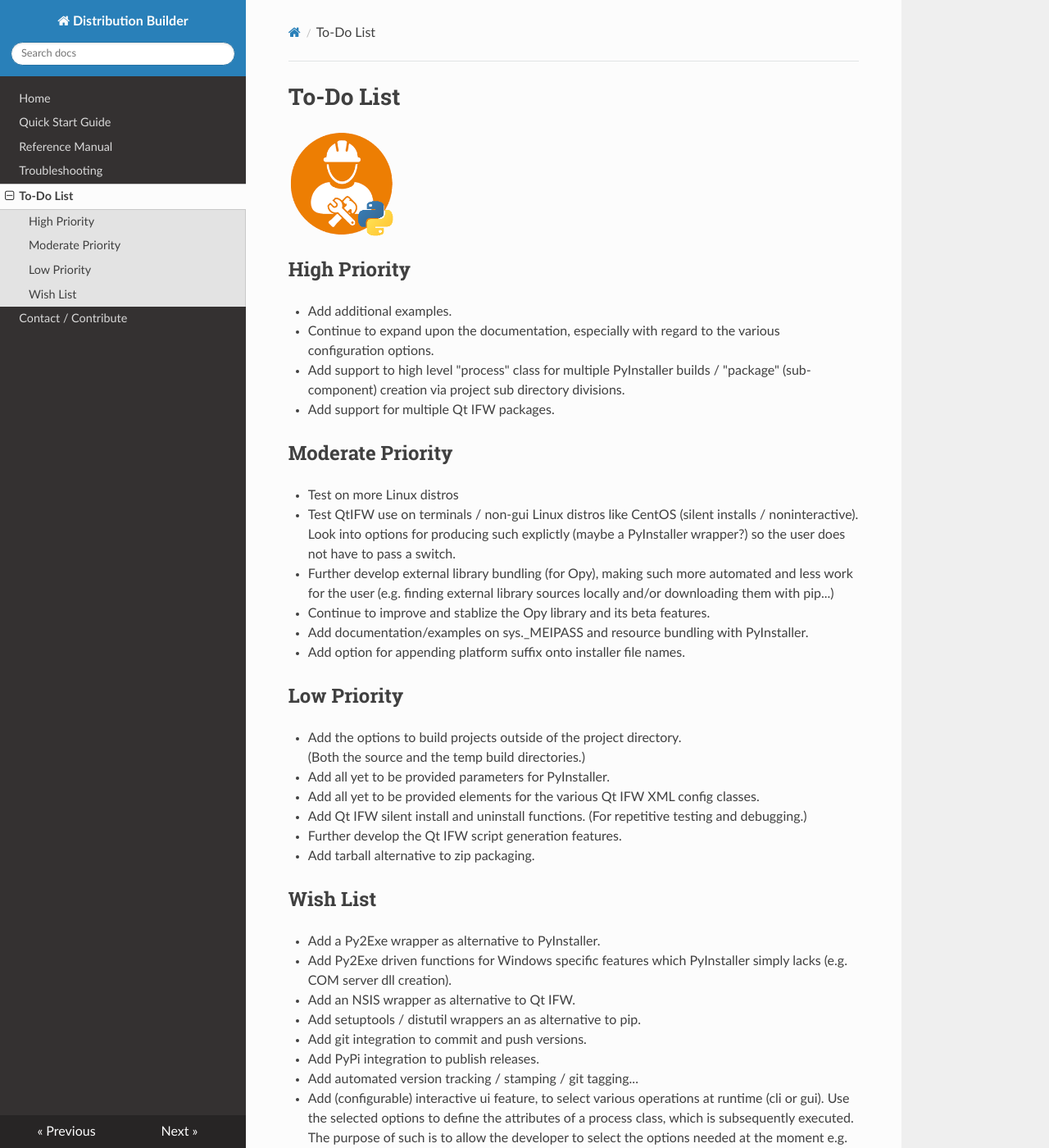
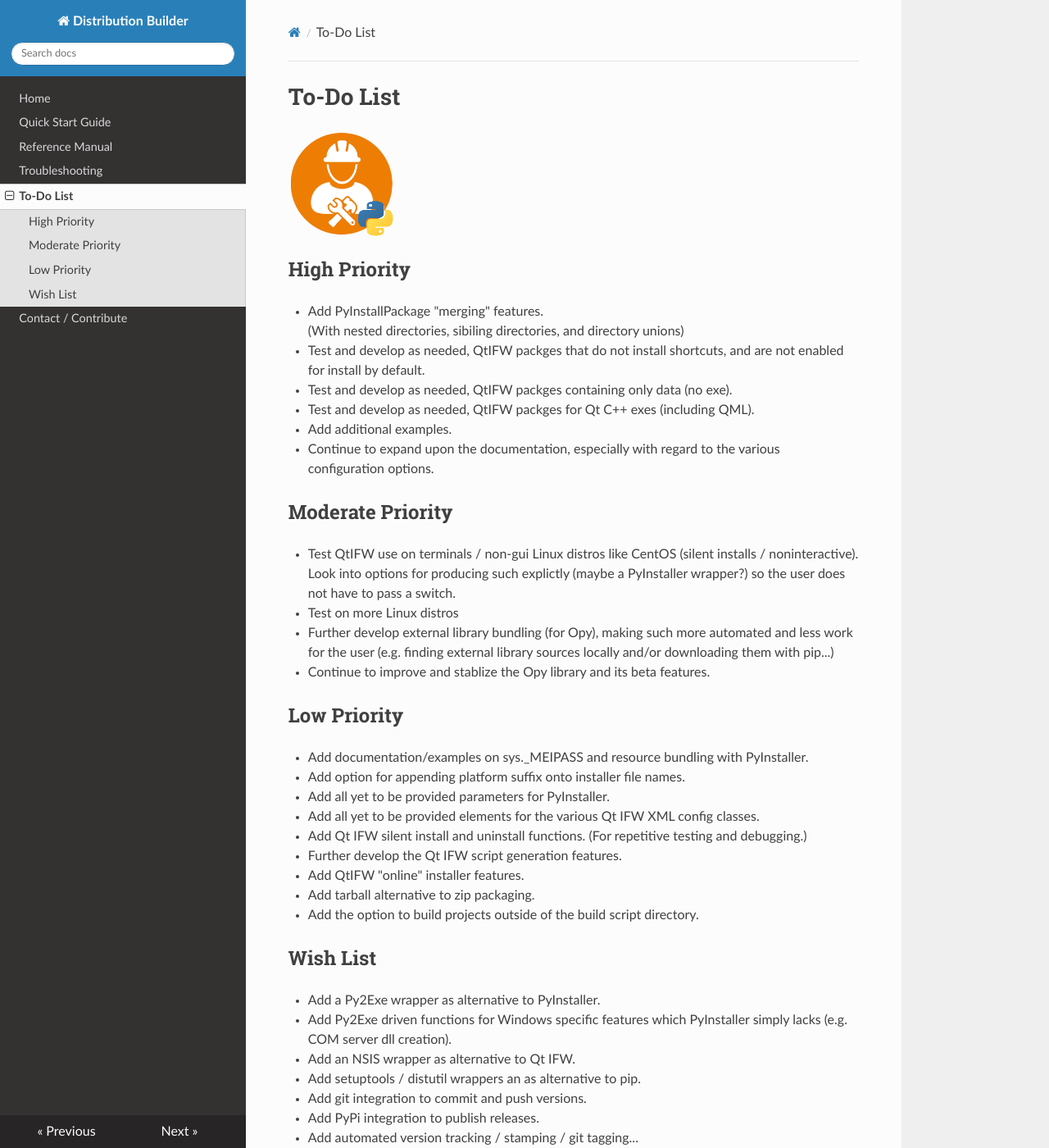
Before and after one commit to BuvinJT/distbuilder, an MkDocs documentation site: the page built from docs/ToDo.md, in a window 1280 px wide and 1400 px high. Shown: the whole window at 82% size. Built offline with MkDocs 1.6.1, drawn with Linux system fonts in a browser that asks for light colours; nearby versions of some CDN libraries; old or Windows-style settings are respelled for this version of MkDocs.

Commit message:
Updated ToDo.md

```diff
--- a/docs/ToDo.md
+++ b/docs/ToDo.md
@@ -2,26 +2,30 @@
 ![distbuilder logo](https://raw.githubusercontent.com/BuvinJT/distbuilder/master/docs/img/distbuilder128.png)
 
 ## High Priority
+
+* Add PyInstallPackage "merging" features.
+  (With nested directories, sibiling directories, and directory unions)
+
+* Test and develop as needed, QtIFW packges that do not install shortcuts,
+  and are not enabled for install by default.
+
+* Test and develop as needed, QtIFW packges containing only data (no exe).
+
+* Test and develop as needed, QtIFW packges for Qt C++ exes (including QML).
 
 * Add additional examples.
 
 * Continue to expand upon the documentation, especially with
 regard to the various configuration options.
 
-* Add support to high level "process" class for multiple PyInstaller
-builds / "package" (sub-component) creation via project sub directory
-divisions.
-
-* Add support for multiple Qt IFW packages.
-
 ## Moderate Priority
-
-* Test on more Linux distros
 
 * Test QtIFW use on terminals / non-gui Linux distros like CentOS
 (silent installs / noninteractive). Look into options for producing such
 explictly (maybe a PyInstaller wrapper?) so the user does not have to pass a
 switch.
+
+* Test on more Linux distros
 
 * Further develop external library bundling (for Opy), making such
 more automated and less work for the user (e.g. finding external library
@@ -29,15 +33,12 @@ sources locally and/or downloading them with pip...)
 
 * Continue to improve and stablize the Opy library and its beta features.
 
+## Low Priority
+
 * Add documentation/examples on sys._MEIPASS and resource bundling
 with PyInstaller.
 
 * Add option for appending platform suffix onto installer file names.
-
-## Low Priority
-
-* Add the options to build projects outside of the project directory.
-(Both the source and the temp build directories.)
 
 * Add all yet to be provided parameters for PyInstaller.
 
@@ -49,7 +50,11 @@ XML config classes.
 
 * Further develop the Qt IFW script generation features.
 
+* Add QtIFW "online" installer features.
+
 * Add tarball alternative to zip packaging.
+
+* Add the option to build projects outside of the build script directory.
 
 ## Wish List
 
```
